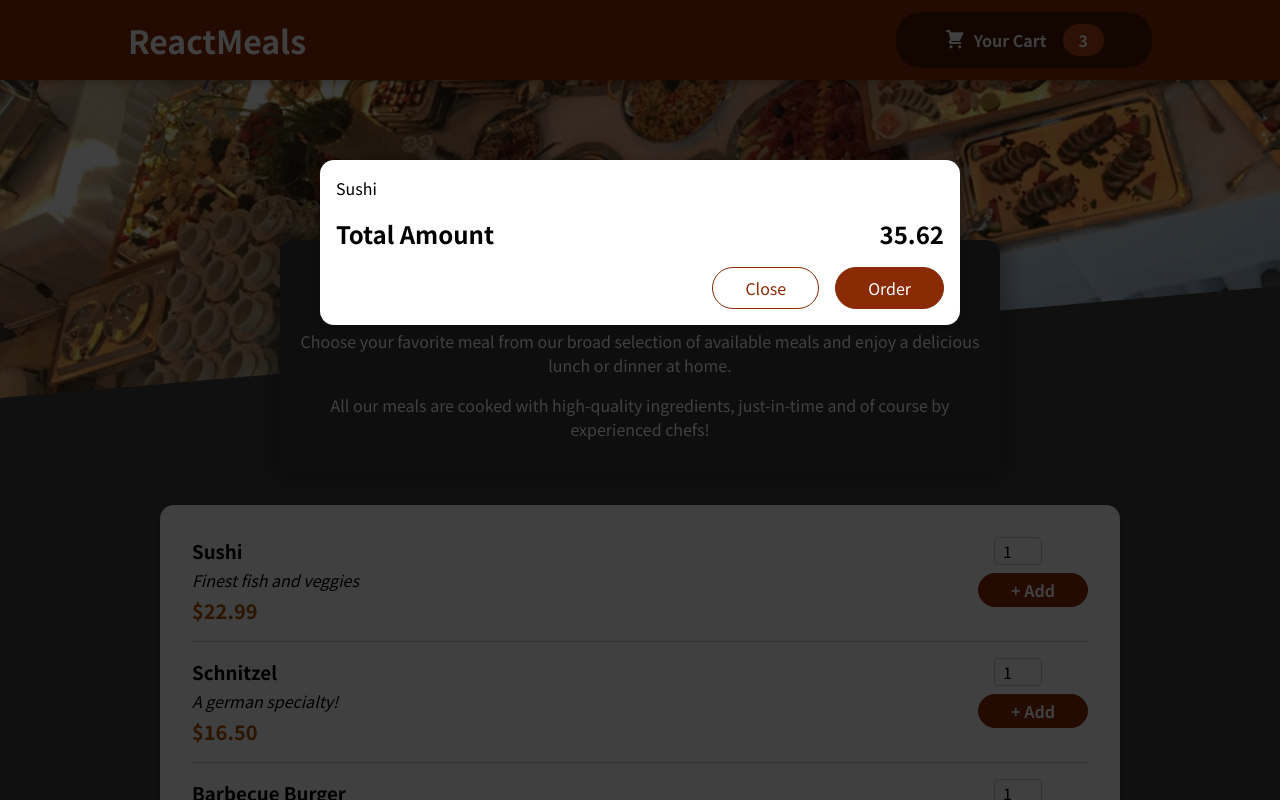
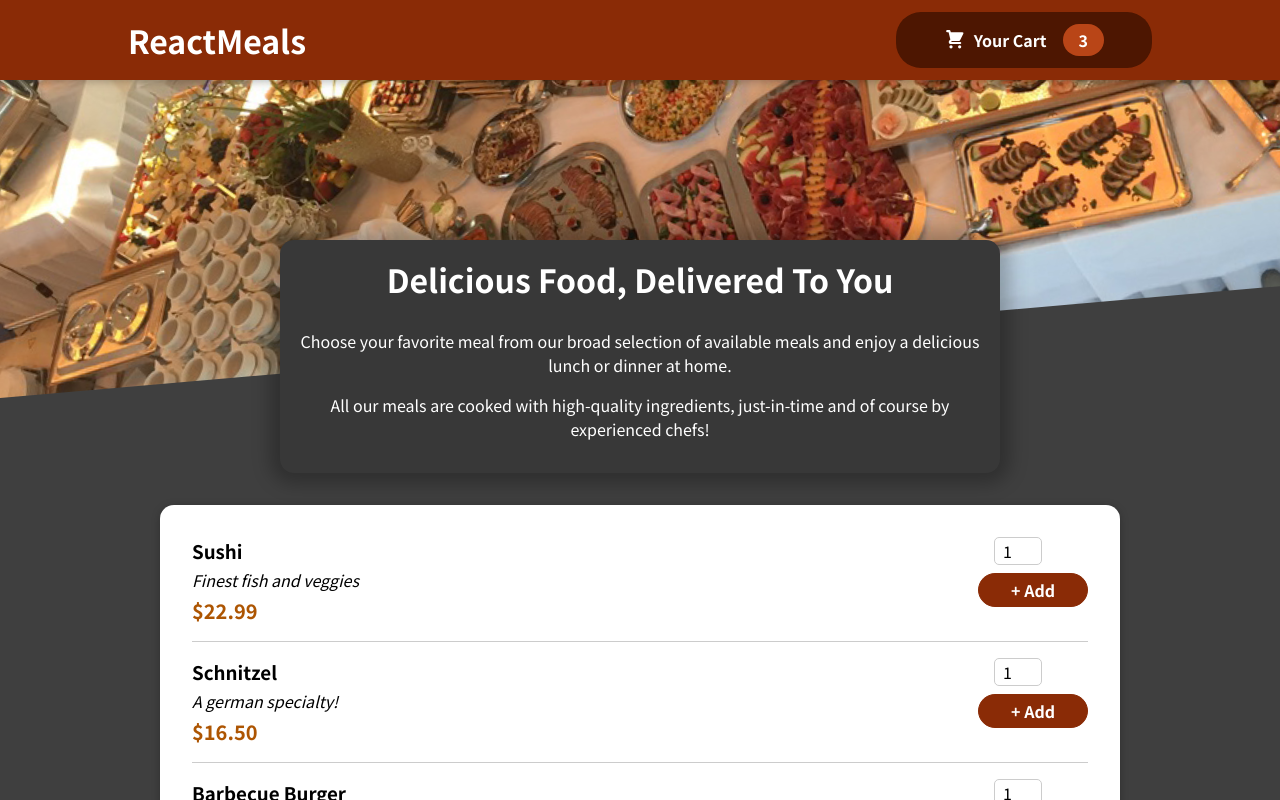
Before and after one commit to Syousef-zadeh/Food-Add, a React (Create React App) app: page / in a window 1280 px wide. Shown: the top 800 px of the page. Built offline with nearby package versions, Linux system fonts and the light colour scheme.

Commit message:
Close button (Cart)

```diff
--- a/src/App.js
+++ b/src/App.js
@@ -1,13 +1,22 @@
-import React, { Fragment } from 'react';
-import Header from './components/Layout/Header';
-import Meals from './components/Meals/Meals';
-import Cart from './components/Cart/Cart';
+import React, { Fragment, useState } from "react";
+import Header from "./components/Layout/Header";
+import Meals from "./components/Meals/Meals";
+import Cart from "./components/Cart/Cart";
 
 function App() {
+  const [cartIsShown, setCartIsShown] = useState(false);
+
+  const showCartHandler = () => {
+    setCartIsShown(true);
+  };
+  const hideCartHandler = () => {
+    setCartIsShown(false);
+  };
+
   return (
     <Fragment>
-      <Cart />
-      <Header />
+     {cartIsShown && <Cart  onClose={hideCartHandler}/>}
+      <Header onShowCart={showCartHandler}/>
       <main>
         <Meals />
       </main>
--- a/src/components/Cart/Cart.js
+++ b/src/components/Cart/Cart.js
@@ -14,14 +14,16 @@ const Cart = (props) => {
   );
 
   return (
-    <Modal>
+    <Modal onClose={props.onClose}>
       {cartItems}
       <div className={classes.total}>
         <span>Total Amount</span>
         <span>35.62</span>
       </div>
       <div className={classes.actions}>
-        <button className={classes["button--alt"]}>Close</button>
+        <button className={classes["button--alt"]} onClick={props.onClose}>
+          Close
+        </button>
         <button className={classes.button}>Order</button>
       </div>
     </Modal>
--- a/src/components/Layout/Header.js
+++ b/src/components/Layout/Header.js
@@ -8,7 +8,7 @@ const Header = (props) =>{
     return <Fragment>
         <header className={classes.header}>
             <h1>ReactMeals</h1>
-            <HeaderCartButton />
+            <HeaderCartButton onClick={props.onShowCart}/>
         </header>
         <div className={classes['main-image']}>
             <img src={pamiraImage} alt ="A table full of food!"/>
--- a/src/components/Layout/HeaderCartButton.js
+++ b/src/components/Layout/HeaderCartButton.js
@@ -1,15 +1,15 @@
-import styles from './HeaderCartButton.module.css';
-import CartIcon from '../Cart/CartIcon';
+import styles from "./HeaderCartButton.module.css";
+import CartIcon from "../Cart/CartIcon";
 
-const HeaderCartButton = props =>{
-    return <button className={styles.button}>
-        <span className={styles.icon}>
-            <CartIcon />
-        </span>
-        <span>Your Cart</span>
-        <span className={styles.badge}>
-            3
-        </span>
+const HeaderCartButton = (props) => {
+  return (
+    <button className={styles.button} onClick={props.onClick}>
+      <span className={styles.icon}>
+        <CartIcon />
+      </span>
+      <span>Your Cart</span>
+      <span className={styles.badge}>3</span>
     </button>
-}
+  );
+};
 export default HeaderCartButton;
--- a/src/components/UI/Modal.js
+++ b/src/components/UI/Modal.js
@@ -4,7 +4,7 @@ import ReactDOM from "react-dom";
 import classes from "./Modal.module.css";
 
 const Backdrop = (props) => {
-  return <div className={classes.backdrop} />;
+  return <div className={classes.backdrop} onClick={props.onClose}/>;
 };
 
 const ModalOverlay = (props) => {
@@ -19,7 +19,7 @@ const portalElement = document.getElementById("overlays");
 const Modal = (props) => {
   return (
     <Fragment>
-      {ReactDOM.createPortal(<Backdrop />, portalElement)}
+      {ReactDOM.createPortal(<Backdrop onClose={props.onClose}/>, portalElement)}
       {ReactDOM.createPortal(
         <ModalOverlay>{props.children}</ModalOverlay>,
         portalElement
```
Also changed, not shown: 1 other file (tests, documents, lock files or other folders).
